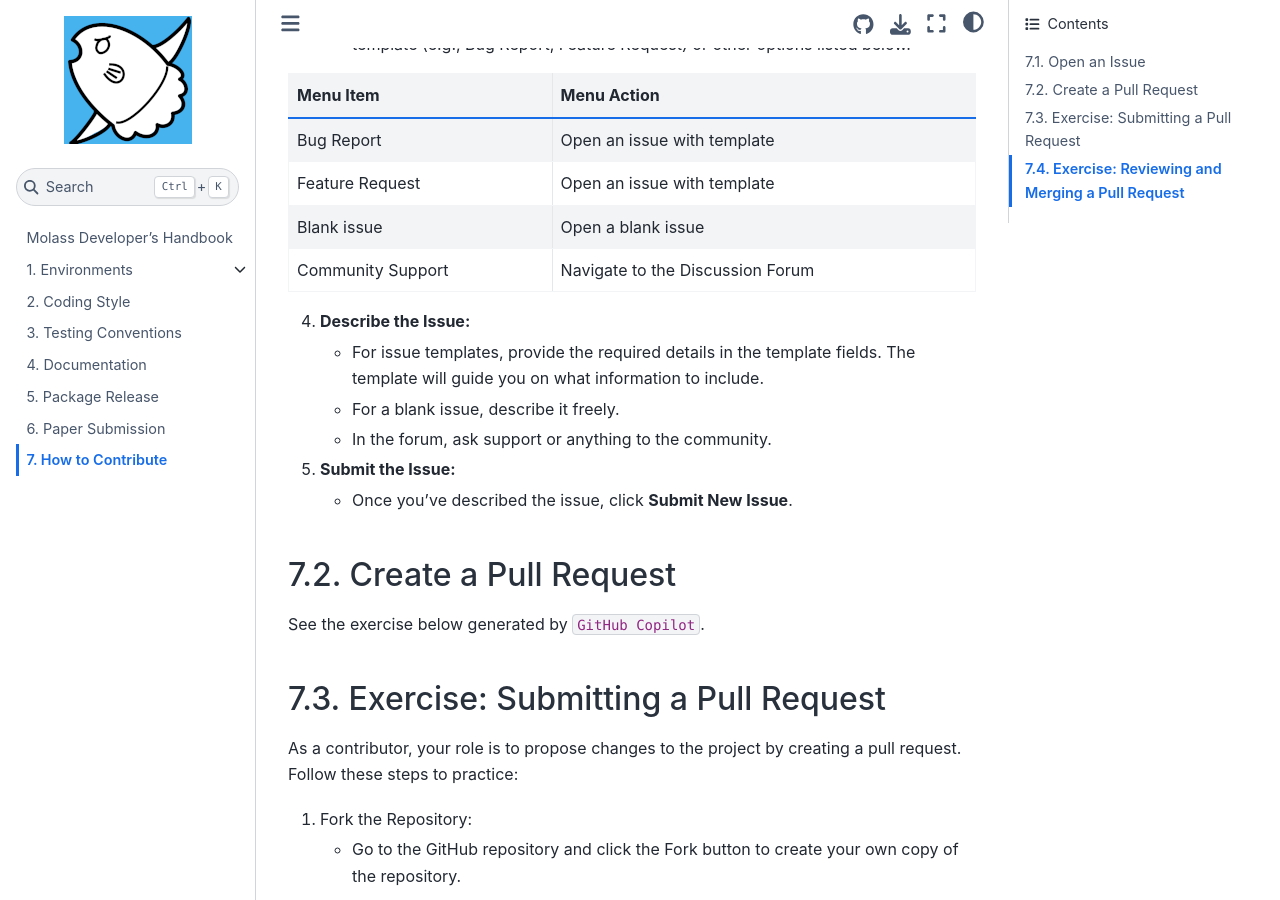
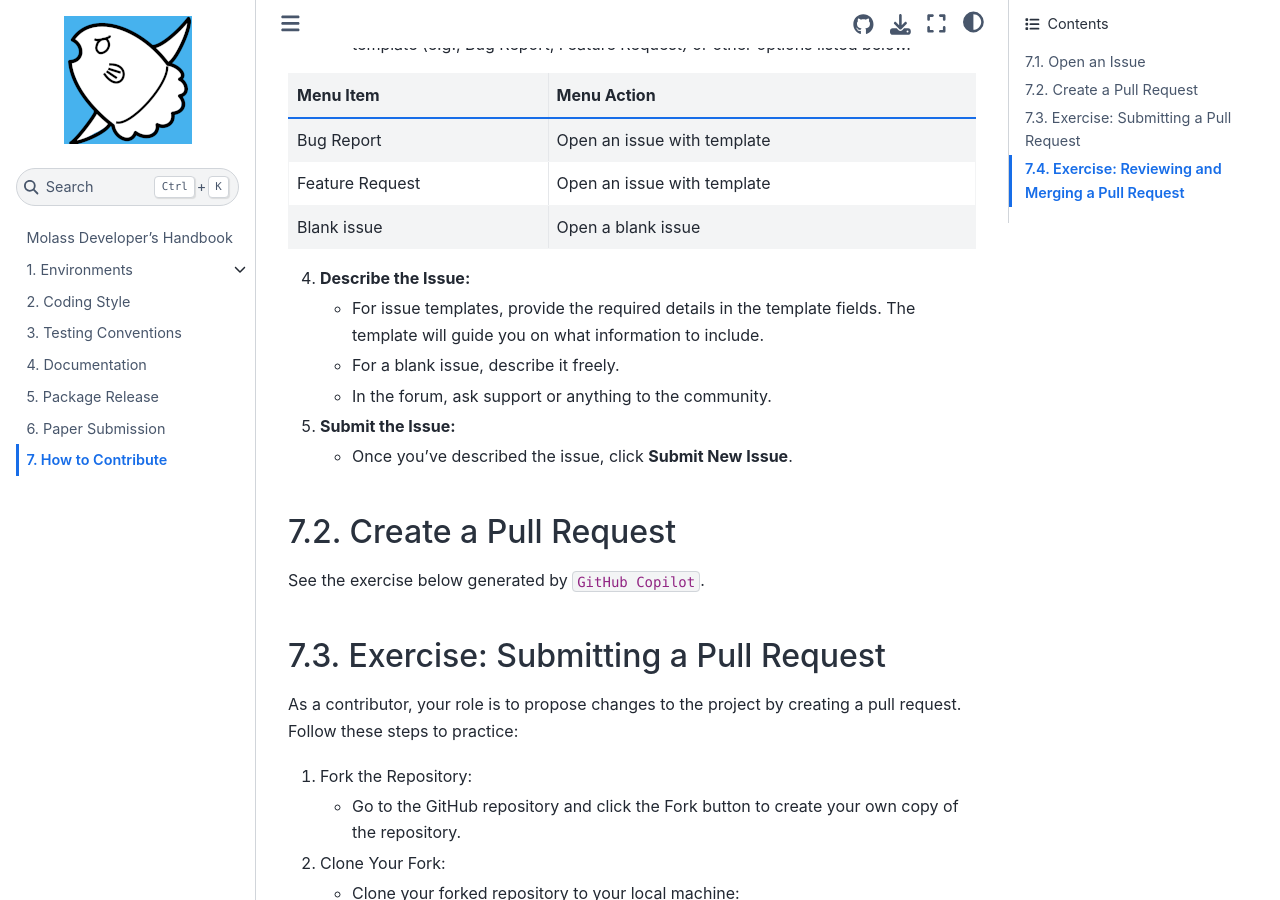
Before and after one commit to biosaxs-dev/molass-develop, a Jupyter Book: the page built from chapters/10/howto_contribute.md, in a window 1280 px wide and 900 px high, scrolled down 582 px. Built offline with Jupyter Book 1.0.4 settings and Sphinx 7.4.7 and the Sphinx Book theme 1.1.4, drawn with Linux system fonts in a browser that asks for light colours.

Commit message:
remove the community link from the menu table

```diff
--- a/chapters/10/howto_contribute.md
+++ b/chapters/10/howto_contribute.md
@@ -22,7 +22,6 @@ If you encounter a bug, have a question, or want to suggest a new feature, you c
 | Bug Report | Open an issue with template |
 | Feature Request | Open an issue with template |
 | Blank issue | Open a blank issue |
-| Community Support | Navigate to the Discussion Forum |
 
 4. **Describe the Issue:**
    - For issue templates, provide the required details in the template fields. The template will guide you on what information to include.
```
